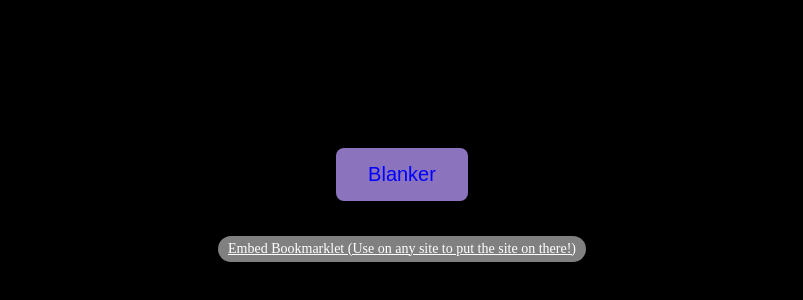
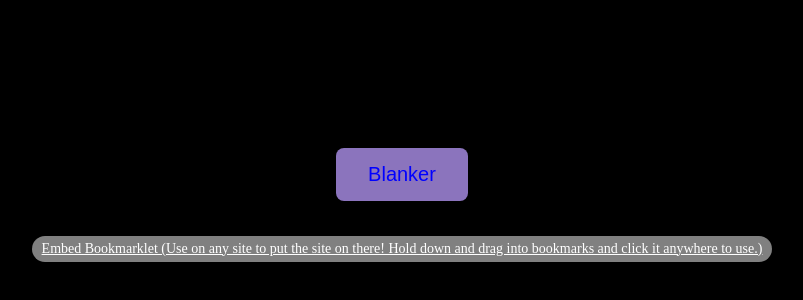
Before and after one commit to idontlikeproxys/site, a plain HTML site: page index.html in a window 1280 px wide. Shown: the part 198-498 px from the top of the page, without its empty margins (238-1041 px from the left). Drawn offline with Linux system fonts and the light colour scheme.

Commit message:
Update index.html

```diff
--- a/index.html
+++ b/index.html
@@ -65,7 +65,7 @@
 
     <script>
         const bookmarklets = {
-            "Embed Bookmarklet (Use on any site to put the site on there!)": "javascript:(function()%7Bvar%20iframe%20%3D%20document.createElement('iframe')%3B%0Aiframe.style.position%20%3D%20'fixed'%3B%0Aiframe.style.top%20%3D%20'0'%3B%0Aiframe.style.left%20%3D%20'0'%3B%0Aiframe.style.width%20%3D%20'100%25'%3B%0Aiframe.style.height%20%3D%20'100%25'%3B%0Aiframe.style.zIndex%20%3D%20'99999'%3B%0Aiframe.style.border%20%3D%20'none'%3B%0Aiframe.src%20%3D%20'https%3A%2F%2Fimthegoat2024.github.io'%3B%0A%0A%2F%2F%20Append%20the%20iframe%20to%20the%20document%20body%0Adocument.body.appendChild(iframe)%3B%7D)()%3B"
+            "Embed Bookmarklet (Use on any site to put the site on there! Hold down and drag into bookmarks and click it anywhere to use.)": "javascript:(function()%7Bvar%20iframe%20%3D%20document.createElement('iframe')%3B%0Aiframe.style.position%20%3D%20'fixed'%3B%0Aiframe.style.top%20%3D%20'0'%3B%0Aiframe.style.left%20%3D%20'0'%3B%0Aiframe.style.width%20%3D%20'100%25'%3B%0Aiframe.style.height%20%3D%20'100%25'%3B%0Aiframe.style.zIndex%20%3D%20'99999'%3B%0Aiframe.style.border%20%3D%20'none'%3B%0Aiframe.src%20%3D%20'https%3A%2F%2Fimthegoat2024.github.io'%3B%0A%0A%2F%2F%20Append%20the%20iframe%20to%20the%20document%20body%0Adocument.body.appendChild(iframe)%3B%7D)()%3B"
         };
 
         function embedLink() {
```
